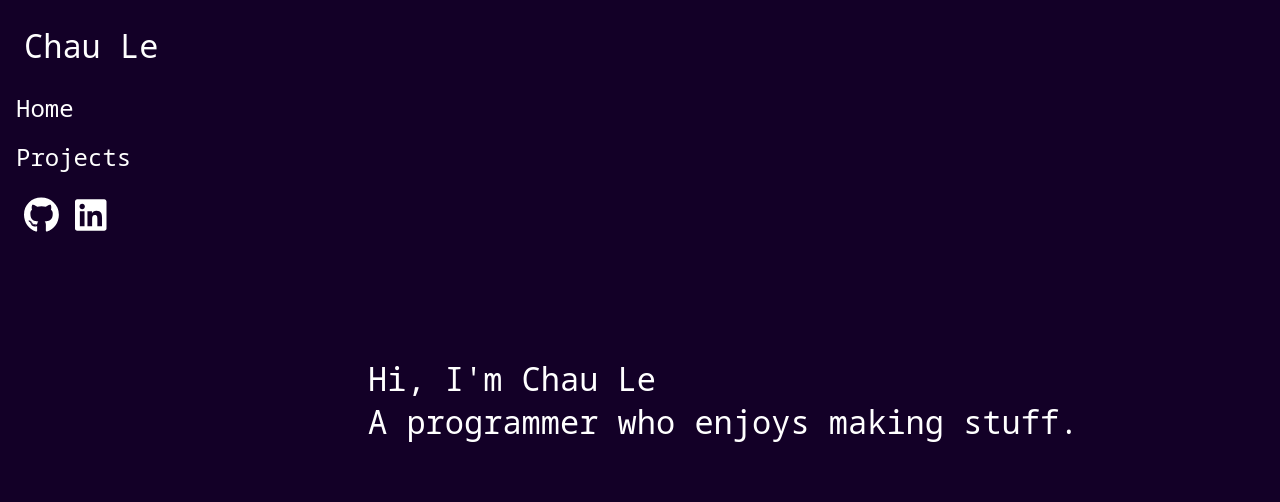
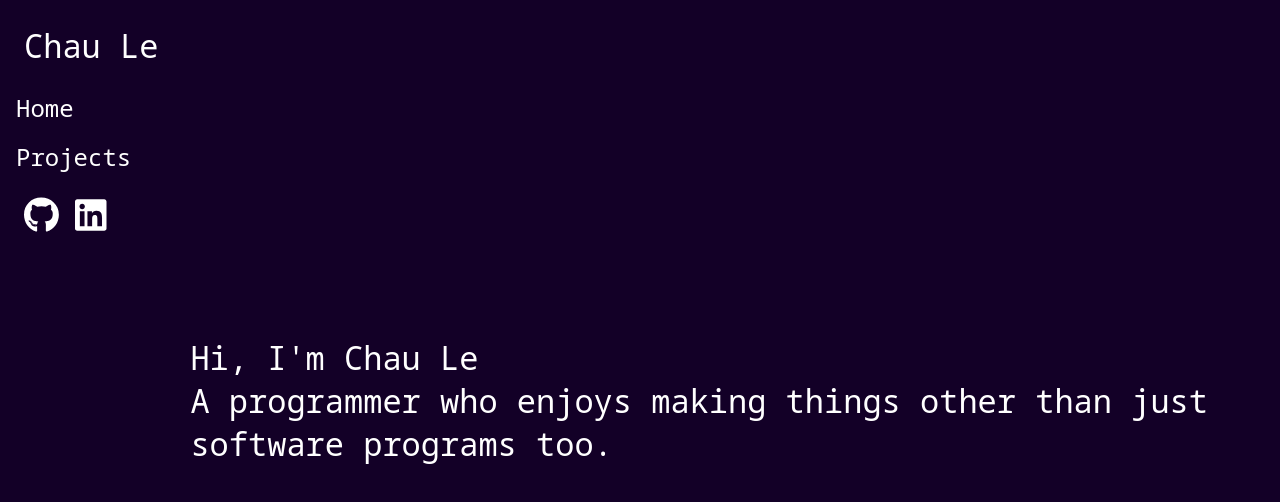
Before and after one commit to ChauLe19/ChauLe19.github.io, a React (Create React App) app: page / in a window 1280 px wide. Shown: the top 502 px of the page. Built offline with nearby package versions, Linux system fonts and the light colour scheme.

Commit message:
Update intro

```diff
--- a/src/App.js
+++ b/src/App.js
@@ -19,7 +19,7 @@ import Blog from './pages/blog';
 function Intro() {
   return (
     <div className='page' id="intro">
-      <div>Hi, I'm Chau Le<div>A programmer who enjoys making stuff.</div>
+      <div>Hi, I'm Chau Le<div>A programmer who enjoys making things other than just software programs too.</div>
       </div>
     </div>
   )
```
